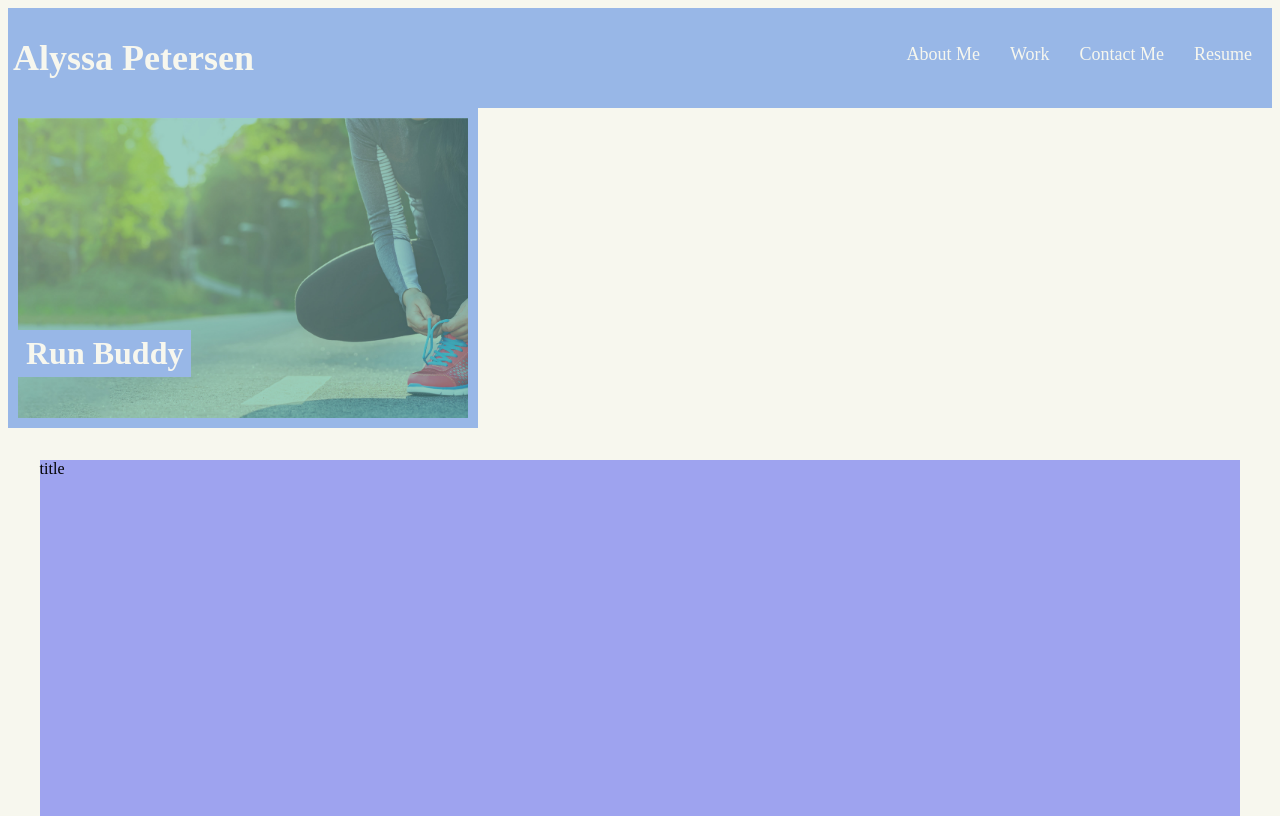
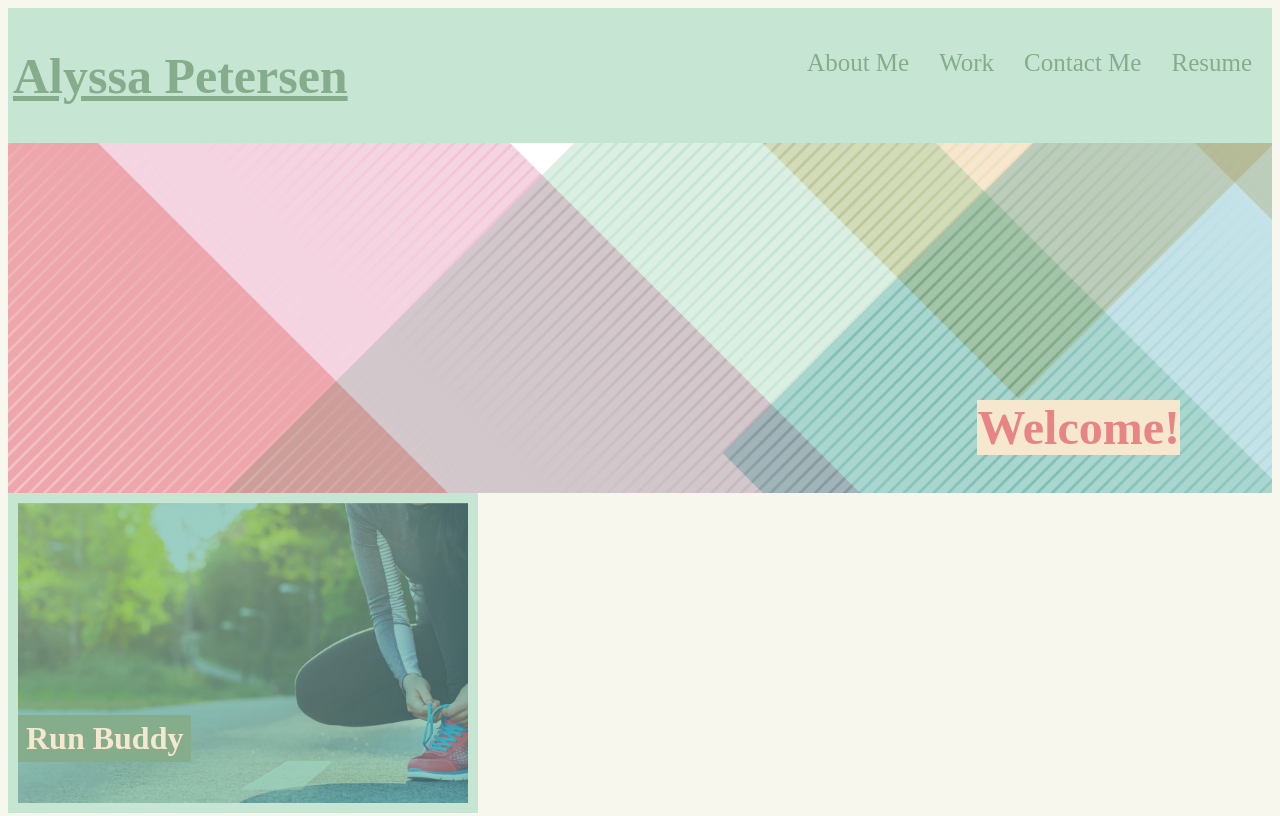
Before and after one commit to APetersen11/Professional-Portfolio, a plain HTML site: page index.html in a window 1280 px wide. Shown: the top 816 px of the page. Drawn offline with Linux system fonts and the light colour scheme.

Commit message:
initial hero styling

```diff
--- a/assets/style.css
+++ b/assets/style.css
@@ -1,19 +1,19 @@
 :root {
-    --lightshade: #F7F7EE;
-    --maincolor: #98B7E7;
-    --lightaccent: #C6C6E3;
-    --darkaccent: #9EA3EF;
-    --darkshade: #5E54EE;
+    --pastel-pink: #EA9FA4ff;
+    --dark-sea-green: #86AD8Bff;
+    --aero-blue: #C6E5D3ff;
+    --champagne: #F5E8CEff;
+    --light-coral: #E68584ff;
 }
 
 body {
-    background-color: var(--lightshade);
+    background-color: #F7F7EE;
 }
 
 /* header style start */
 header {
     padding: 5px 5px;
-    background-color: var(--maincolor);
+    background-color: var(--aero-blue);
     display: flex;
     flex-wrap: wrap;
     justify-content: space-between;
@@ -22,18 +22,17 @@ header {
 
 header h1 {
     font-weight: bold;
-    font-size: 36px;
-    color: var(--lightshade);
+    font-size: 50px;
+    color: var(--dark-sea-green);
 
 }
 
 header a {
-    text-decoration: none;
-    color: var(--lightshade);
+    color: var(--dark-sea-green);
 }
 
 header nav {
-margin: 15px 0px;
+margin: 20px 0px;
 }
 
 header nav ul {
@@ -45,18 +44,43 @@ header nav ul {
 }
 
 header nav ul a {
-    padding: 50px 15px;
+    padding: 60px 15px;
     font-weight: lighter;
-    font-size: large;
+    font-size: 25px;
+    text-decoration: none;
 }
 
 header nav ul a:hover {
-    background: var(--darkshade);
-    color: var(--lightaccent);
+    background: var(--champagne);
+    color: var(--light-coral);
     border-radius: 15px;
-    font-size: larger;
+    font-size: 30px;
 
 }
+/* Header Style End */
+
+/* Hero Style Start */
+.hero {
+    background-image: url("./images/rainbowhero.png");
+    background-size: cover;
+    height: 350px;
+    background-position: left bottom;
+    display: flex;
+    justify-content: center;
+    flex-wrap: wrap;
+    align-items: flex-start;
+    background-attachment: fixed;
+}
+
+.hero h1 {
+    background-color: var(--champagne);
+    color: var(--light-coral);
+    font-size: 48px;
+    position: absolute;
+    right: 100px;
+    top: 360px;
+}
+/* Hero Style End */
 
 /* Start Image Boxes */
 .image-box{
@@ -66,15 +90,15 @@ header nav ul a:hover {
     background-size: cover;
     background-position: center;
     position: relative;
-    border: var(--maincolor) solid 10px;
+    border: var(--aero-blue) solid 10px;
 }
 
 .image-box h1 {
     position: absolute;
     bottom: 20px;
     padding: 5px 8px;
-    background-color: var(--maincolor);
-    color: var(--lightshade);
+    background-color: var(--dark-sea-green);
+    color: var(--champagne);
 }
 
 .box {
@@ -88,7 +112,7 @@ header nav ul a:hover {
     height: 500px;
     width: 45%;
     margin: 2.5%;
-    background-color: var(--darkaccent);
+    background-color: var(--dark-sea-green);
 }
 
 #special {
--- a/index.html
+++ b/index.html
@@ -30,6 +30,12 @@
         </ul>
     </nav>
 </header>
+<!--header end-->
+
+<!--hero start-->
+<section class="hero">
+    <h1>Welcome!</h1>
+</section>
 
 
   <!--project section start-->
```
Also changed, not shown: assets/images/rainbowhero.png (added), 1 other file.
